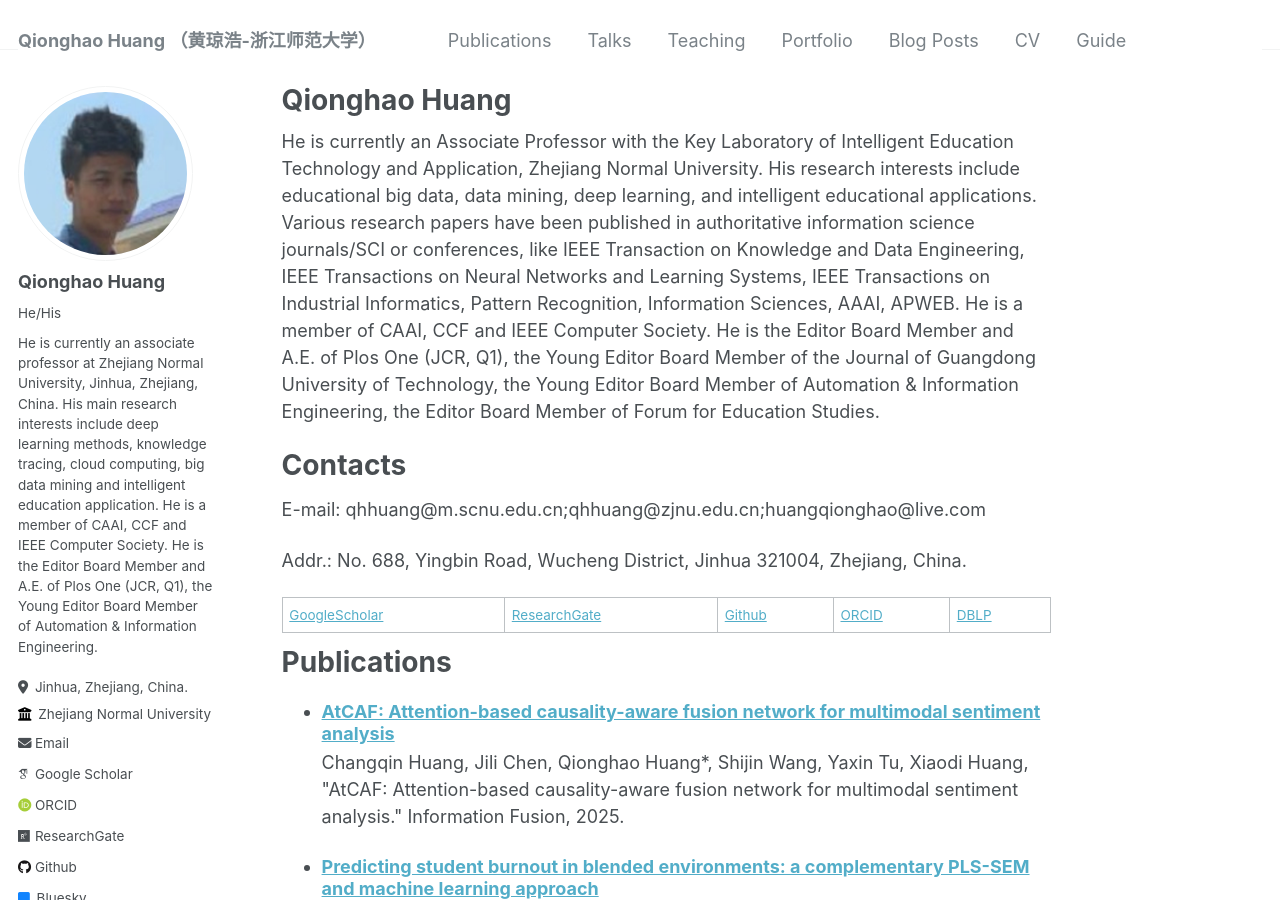
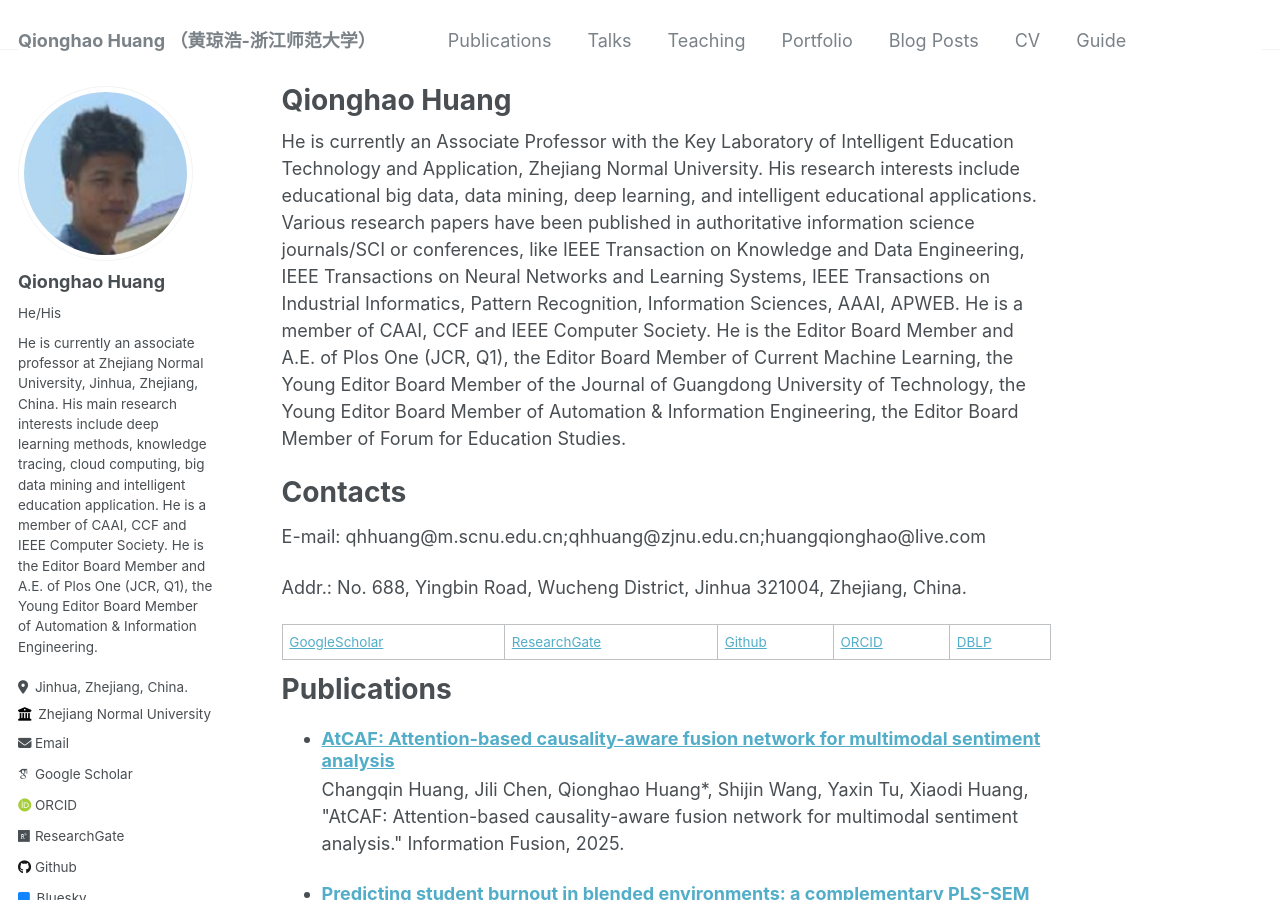
Before and after one commit to qhhuang-ai/qhhuang-ai.github.io, a Jekyll site: the page built from _pages/about.md, in a window 1280 px wide and 900 px high. Built offline with Jekyll 4.4.1, drawn with Linux system fonts in a browser that asks for light colours; some web fonts are replaced; a script that is not in the unit is left out; comment, search, counter and statistics services are not loaded; some of the changed text lies outside the part shown.

Commit message:
update CV

```diff
--- a/_pages/about.md
+++ b/_pages/about.md
@@ -16,6 +16,7 @@
 IEEE Transactions on Industrial Informatics, Pattern Recognition, Information Sciences, AAAI, APWEB.
 He is a member of CAAI, CCF and IEEE Computer Society.
 He is the Editor Board Member and A.E. of Plos One (JCR, Q1),
+the Editor Board Member of Current Machine Learning,
 the Young Editor Board Member of the Journal of Guangdong University of Technology,
 the Young Editor Board Member of Automation & Information Engineering,
 the Editor Board Member of Forum for Education Studies.
@@ -94,6 +95,7 @@
 Service and leadership
 ------
 1. Editor Board Member and A.E. of Plos One (JCR, Q1)
+1. Editor Board Member of Current Machine Learning
 1. Young Editor Board Member of the Journal of Guangdong University of Technology (Chinese Journal)
 1. Young Editor Board Member of Automation & Information Engineering (Chinese Journal)
 1. Editor Board Member of Forum for Education Studies
```
